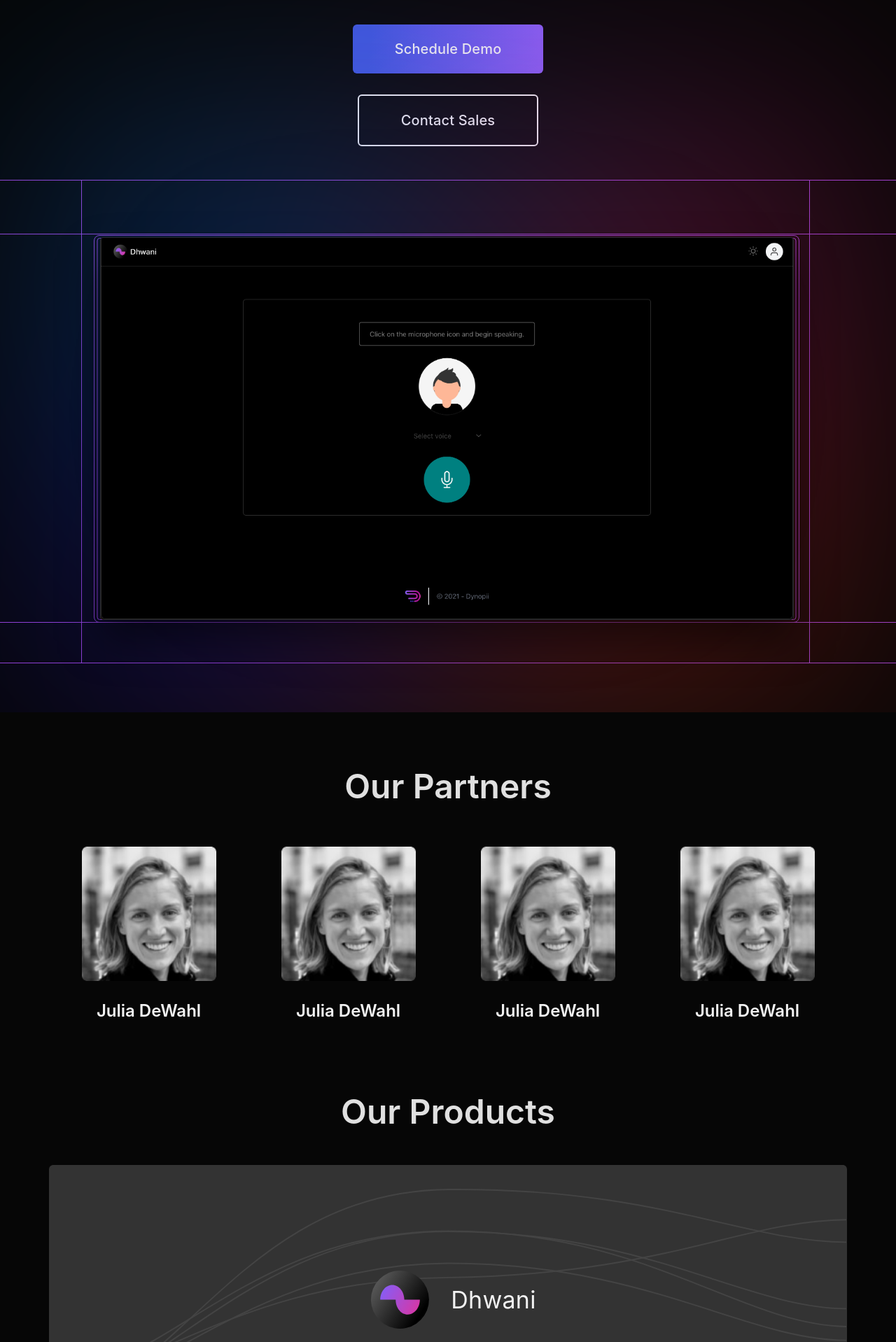
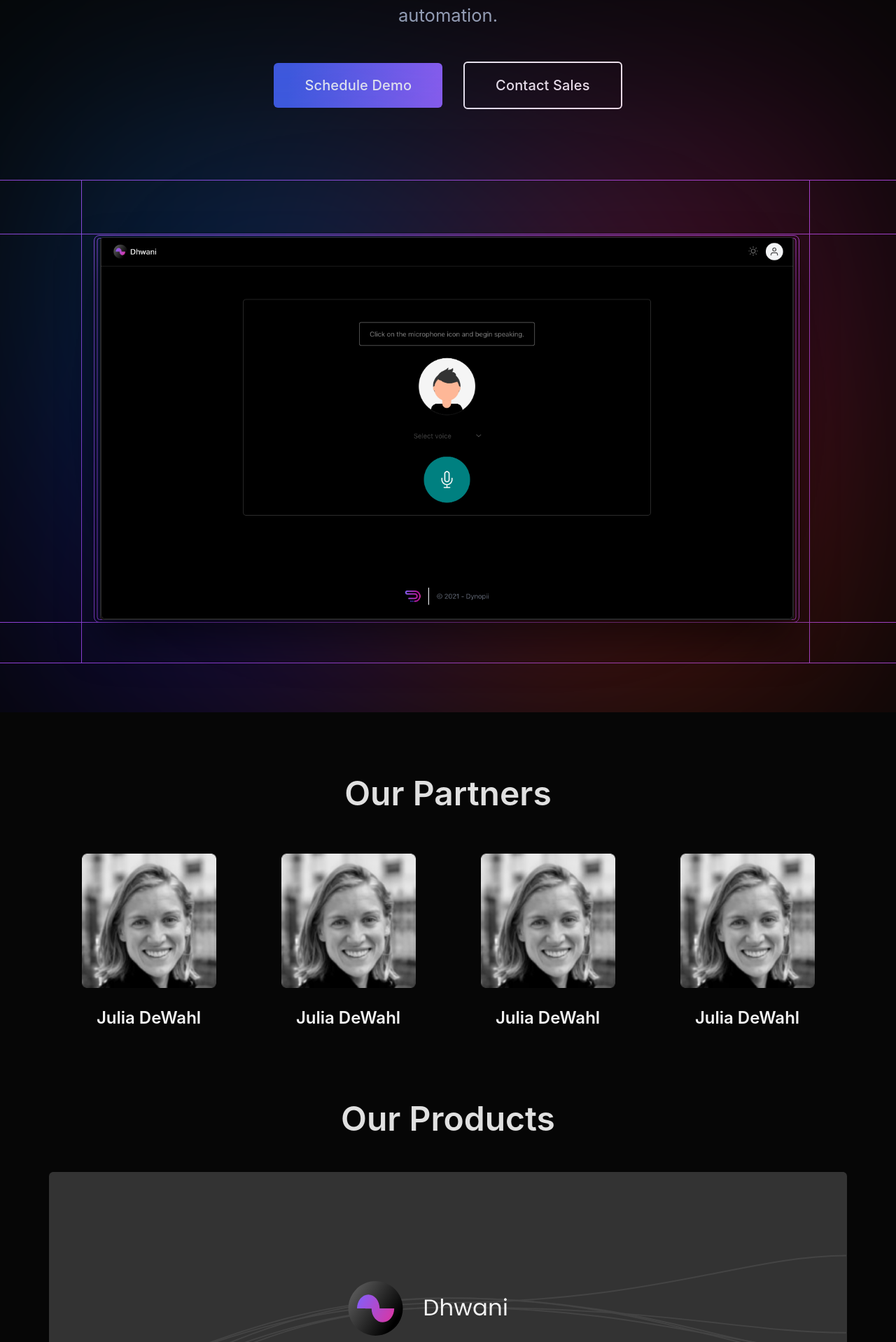
Before and after one commit to dynopii/dynopii.github.io, a Next.js app: page / in a window 1280 px wide. Shown: the part 544-2462 px from the top of the page at 70% size. Built offline with nearby package versions, Linux system fonts and the light colour scheme.

Commit message:
landing page titles - responsive fix, new dhwani header svg, footer links minor fix

```diff
--- a/components/Main.tsx
+++ b/components/Main.tsx
@@ -151,11 +151,14 @@ const Main2 = () => {
               </p>
             </span>
             <div className="spacer"></div>
-            <div className="animate flex flex-col">
+            <div className="animate flex sm:flex-col items-center justify-center">
               <a href="mailto:hello@dynopii.com">
                 <Button title="Schedule Demo"></Button>
+                {/* <button type="submit" className="signup_btn">
+                  Sign up for free →
+                </button> */}
               </a>
-              <div className="mt-30">
+              <div className="ml-30 sm:ml-0 sm:mt-30">
                 <a href="mailto:hello@dynopii.com">
                   <Button uiType="outlined" title="Contact sales"></Button>
                 </a>
--- a/components/layout/Button.tsx
+++ b/components/layout/Button.tsx
@@ -18,7 +18,7 @@ export const Button: React.FC<Props> = ({
       <button
         type={type || "button"}
         disabled={disabled}
-        className="text-gray-f2f px-60 py-20 sm:px-40 sm:py-15 rounded-default border-gray-f2f border-2 text-white font-medium box-content capitalize text-h6 hover:shadow-btn-hover-white transition-all"
+        className="h-16 content-box text-gray-f2f px-11 sm:px-40 rounded-default border-gray-f2f border-2 text-white font-medium box-content capitalize text-h6 hover:shadow-btn-hover-white transition-all"
       >
         {" "}
         {title}
@@ -28,7 +28,7 @@ export const Button: React.FC<Props> = ({
     <button
       type={type || "button"}
       disabled={disabled}
-      className="text-gray-f2f font-medium px-60 py-20 sm:px-40 sm:py-15 btn--gradient rounded-default text-button hover:shadow-btn-hover transition-all duration-300 text-h6 capitalize"
+      className="h-16 text-gray-f2f font-medium px-11 sm:px-40 btn--gradient rounded-default text-button hover:shadow-btn-hover transition-all duration-300 text-h6 capitalize"
     >
       {" "}
       {title}
--- a/components/screens/landing/OurCustomers.tsx
+++ b/components/screens/landing/OurCustomers.tsx
@@ -1,12 +1,11 @@
 import React from "react";
-import Image from "next/image";
 
 interface Props {}
 
 export const OurCustomers: React.FC<Props> = () => {
   return (
     <div className="py-40">
-      <h3 className="text-h3 md:text-h5 font-semibold text-gray-e0e text-center my-40">
+      <h3 className="text-h3 sm:text-h4 font-semibold text-gray-e0e text-center my-40">
         Our Customers
       </h3>
       <div className="flex items-center justify-around flex-wrap">
--- a/components/screens/landing/OurPartners.tsx
+++ b/components/screens/landing/OurPartners.tsx
@@ -1,22 +1,26 @@
-import React from 'react';
+import React from "react";
 
-interface Props {
-
-}
+interface Props {}
 
 export const OurPartners: React.FC<Props> = () => {
   return (
-    <div>
-      <h3 className="text-h3 font-semibold text-gray-e0e text-center mt-40">
+    <div id="partners" className="pt-50">
+      <h3 className="text-h3 sm:text-h4 font-semibold text-gray-e0e text-center">
         Our Partners
       </h3>
-      <div className='flex flex-wrap items-center justify-around mt-30'>
+      <div className="flex flex-wrap items-center justify-around mt-30">
         {strategicPartners.map((partner, i) => (
-          <div key={i} className='mt-20'>
-            <div className='w-48 h-48 overflow-hidden rounded-default'>
-              <img src={partner.photo} className='w-full h-fill object-cover' alt={`${partner.name} photo`} />
+          <div key={i} className="mt-20">
+            <div className="w-48 h-48 overflow-hidden rounded-default">
+              <img
+                src={partner.photo}
+                className="w-full h-fill object-cover"
+                alt={`${partner.name} photo`}
+              />
             </div>
-            <h5 className='text-center text-h5 text-gray-f2f font-semibold mt-25'>{partner.name} </h5>
+            <h5 className="text-center text-h5 text-gray-f2f font-semibold mt-25">
+              {partner.name}{" "}
+            </h5>
           </div>
         ))}
       </div>
@@ -26,23 +30,23 @@ export const OurPartners: React.FC<Props> = () => {
 
 const strategicPartners = [
   {
-		id: '1',
-		name: 'Julia DeWahl',
-		photo: '/images/team-demo-pic.png',
+    id: "1",
+    name: "Julia DeWahl",
+    photo: "/images/team-demo-pic.png",
   },
   {
-		id: '2',
-		name: 'Julia DeWahl',
-		photo: '/images/team-demo-pic.png',
+    id: "2",
+    name: "Julia DeWahl",
+    photo: "/images/team-demo-pic.png",
   },
   {
-		id: '3',
-		name: 'Julia DeWahl',
-		photo: '/images/team-demo-pic.png',
+    id: "3",
+    name: "Julia DeWahl",
+    photo: "/images/team-demo-pic.png",
   },
   {
-		id: '4',
-		name: 'Julia DeWahl',
-		photo: '/images/team-demo-pic.png',
+    id: "4",
+    name: "Julia DeWahl",
+    photo: "/images/team-demo-pic.png",
   },
 ];
--- a/components/screens/landing/OurProducts.tsx
+++ b/components/screens/landing/OurProducts.tsx
@@ -1,20 +1,18 @@
-import React from 'react';
-import { Dhwani } from '../products/Dhwani';
+import React from "react";
+import { Dhwani } from "../products/Dhwani";
 
-interface Props {
-
-}
+interface Props {}
 
 export const OurProducts: React.FC<Props> = () => {
   return (
-    <div className='py-40'>
-      <h3 className="text-h3 md:text-h5 font-semibold text-gray-e0e text-center mt-50 mb-40">
+    <div className="py-40">
+      <h3 className="text-h3 sm:text-h4 font-semibold text-gray-e0e text-center mt-50 mb-40">
         Our Products
       </h3>
       <Dhwani />
-      <div className='ai-dialer-preview-gradient flex items-center flex-col justify-center rounded-default mb-15 mt-70'>
-        <h4 className='text-gray-f2f font-semibold text-h4'>AI Dialer</h4>
-        <h4 className='text-white font-normal text-h5'>Coming Soon</h4>
+      <div className="ai-dialer-preview-gradient flex items-center flex-col justify-center rounded-default mb-15 mt-70">
+        <h4 className="text-gray-f2f font-semibold text-h4">AI Dialer</h4>
+        <h4 className="text-white font-normal text-h5">Coming Soon</h4>
       </div>
     </div>
   );
--- a/components/screens/products/Dhwani.tsx
+++ b/components/screens/products/Dhwani.tsx
@@ -1,32 +1,38 @@
-import React from 'react';
-import { features } from '../../../shared/staticData';
-import { FeatureCard } from './FeatureCard';
-import Image from 'next/image'
-import DhwaniSVG from '../../../public/svgs/dhwanilogo.svg';
-interface Props {
-
-}
+import React from "react";
+import { features } from "../../../shared/staticData";
+import { FeatureCard } from "./FeatureCard";
+import Image from "next/image";
+import DhwaniSVG from "../../../public/svgs/dhwanilogo.svg";
+interface Props {}
 
 export const Dhwani: React.FC<Props> = () => {
   return (
-    <div className='bg-gray-333 rounded-default'>
-      <div className='dhwani-cover-bg h-96 p-30 flex items-center justify-center'>
-      <Image src={DhwaniSVG} alt="logo" width={115} height={115} />
-        <h4 className='text-h4 text-gray-f2f font-normal ml-15'>Dhwani</h4>
+    <div className="bg-gray-333 rounded-default">
+      <div className="dhwani-cover-bg h-96 p-30 flex items-center justify-center">
+        {/* <Image src={DhwaniSVG} alt="logo" width={115} height={115} />
+        <h4 className="text-h4 text-gray-f2f font-normal ml-15">Dhwani</h4> */}
       </div>
-      <div className='p-30'>
-        <h6 className='text-h6 font-semibold text-gray-f2f mt-20'>Overview</h6>
-        <p className='text-body-lg font-normal text-gray-e0e mt-30'>Create effortless & personalized customer experiences with the best in class AI-powered digital and voice automation. Our vision is to make it simple for consumers to do business with you by redefining how artificial intelligence and human insight enable personalized, predictive and effortless customer experiences.</p>
 
-        <h6 className='text-h6 font-semibold text-gray-f2f mt-30 mb-30'>Features</h6>
+      <div className="p-30">
+        <h6 className="text-h6 font-semibold text-gray-f2f mt-20">Overview</h6>
+        <p className="text-body-lg font-normal text-gray-e0e mt-30">
+          Create effortless & personalized customer experiences with the best in
+          class AI-powered digital and voice automation. Our vision is to make
+          it simple for consumers to do business with you by redefining how
+          artificial intelligence and human insight enable personalized,
+          predictive and effortless customer experiences.
+        </p>
 
-        <div className='grid-feature-container'>
+        <h6 className="text-h6 font-semibold text-gray-f2f mt-30 mb-30">
+          Features
+        </h6>
+
+        <div className="grid-feature-container">
           {features.map((feature) => (
             <FeatureCard size="small" key={feature.id} {...feature} />
           ))}
         </div>
       </div>
-
     </div>
   );
 };
--- a/styles/globals.scss
+++ b/styles/globals.scss
@@ -125,13 +125,14 @@ body {
 }
 
 .dhwani-cover-bg {
-	background-image: url('/svgs/dhwaniCover.svg');
+	// background-image: url('/svgs/dhwaniCover.svg');
+	background-image: url('/svgs/dhwani-cover-overview.svg');
 	background-repeat: no-repeat;
 	background-position: top;
 	background-size: 100%;
-	// @media screen and (max-width: 600px) {
-	// 	background-size: contain;
-	// }
+	@media screen and (max-width: 600px) {
+		background-size: 200%;
+	}
 }
 
 .contact-section-bg {
--- a/styles/styles.css
+++ b/styles/styles.css
@@ -4,7 +4,6 @@ body {
 	min-height: 100vh;
 	margin: 0;
 	padding: 0;
-	/* background-color: #060606; */
 	-webkit-tap-highlight-color: transparent;
 }
 
@@ -163,6 +162,21 @@ body {
 	font-size: 14px;
 	height: 2rem;
 	padding: 0px 1rem;
+}
+
+.signup_btn {
+	color: rgb(255, 255, 255);
+	background: linear-gradient(92.88deg, rgb(69, 94, 181) 9.16%, rgb(86, 67, 204) 43.89%, rgb(103, 63, 215) 64.72%);
+	cursor: pointer;
+	border: none;
+	flex-shrink: 0;
+	font-weight: 500;
+	transition: all 0.5s ease 0s;
+	text-shadow: rgb(0 0 0 / 25%) 0px 3px 8px;
+	border-radius: 8px;
+	font-size: 1.2rem;
+	height: 4rem;
+	padding: 0px 2.6rem;
 }
 
 .nav_header_base {
```
Also changed, not shown: components/layout/Footer.tsx (+6 -6 lines), components/screens/landing/OurSolutionsBacked.tsx (+30 -20 lines), components/screens/landing/Testimonials.tsx (+45 -41 lines), public/svgs/dhwani-cover-overview.svg (added), public/svgs/dhwani-overview.svg (added). Lines whose indentation alone changed are shown as unchanged.
